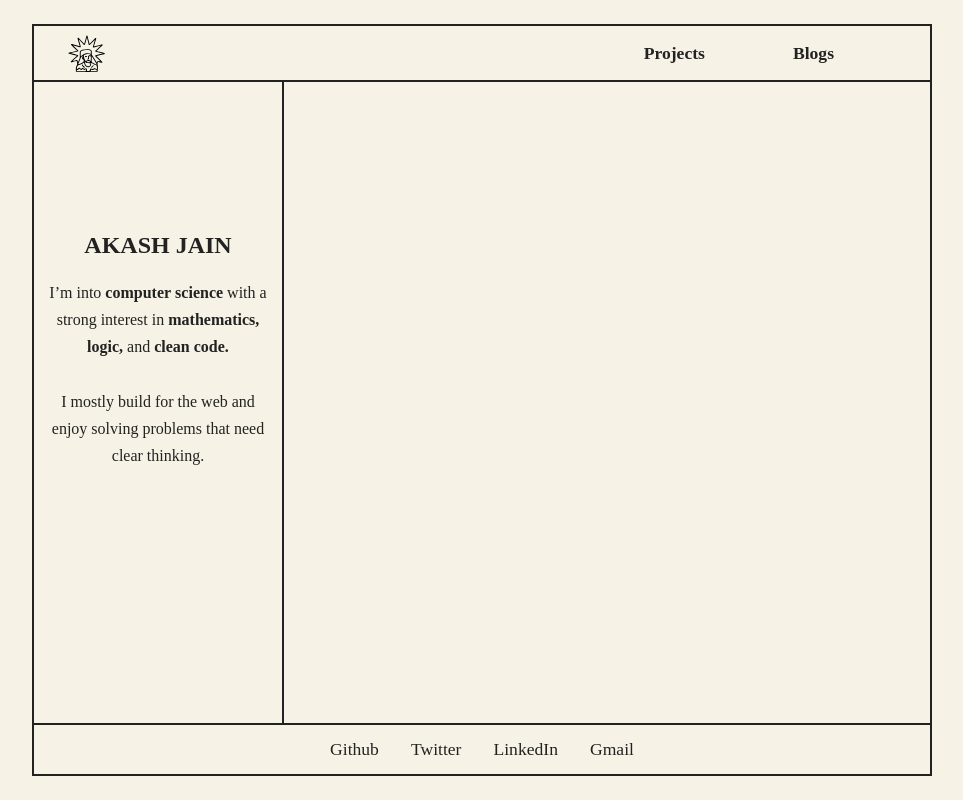
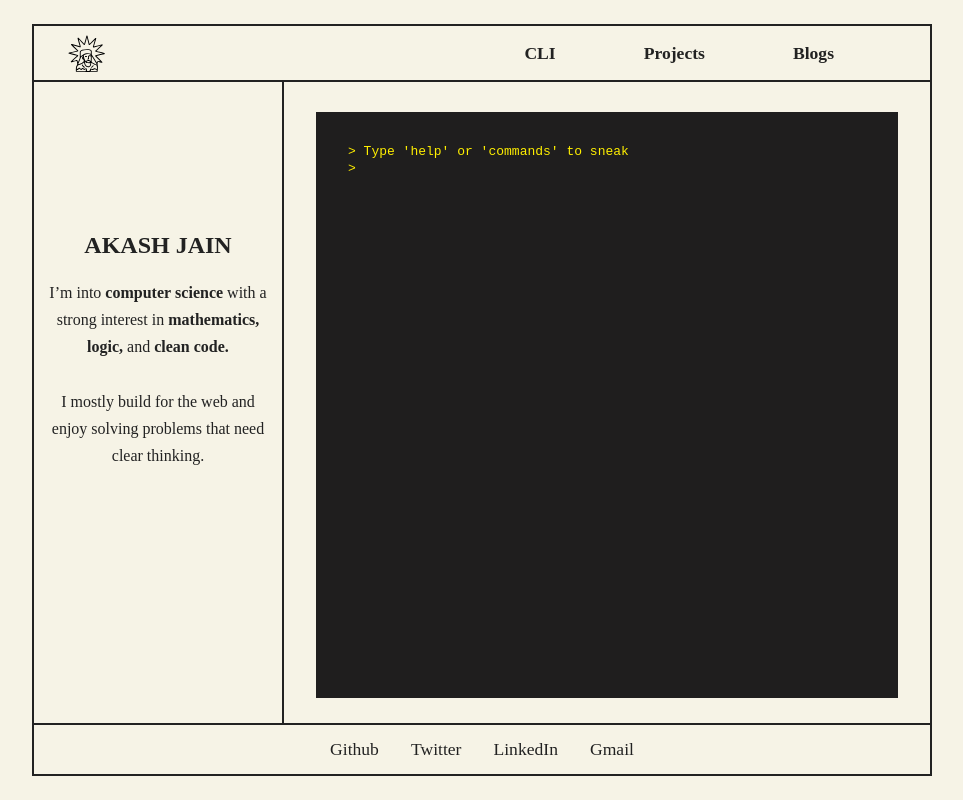
Before and after one commit to int-arsh/-a.shell, a React (Vite) app: page /cli in a window 1280 px wide. Shown: the whole page, without its empty margins (158-1121 px from the left). Built offline with nearby package versions, Linux system fonts and the light colour scheme; a web font is replaced by a local one.

Commit message:
Add terminal component with command handling and styling; update routing and header links

```diff
--- a/src/App.css
+++ b/src/App.css
@@ -377,3 +377,34 @@ body, html {
     font-size: 0.95em;
   }
 }
+
+
+.terminal {
+  width: 100%;
+  max-width: 600px;
+  background: #1f1e1e;
+  color: #ffef00;
+  font-family: monospace;
+  padding: 2rem;
+  /* border-radius: 8px; */
+  min-height: 200px;
+  height: 100%;
+  white-space: pre-wrap;
+  overflow-x: auto;
+  /* box-shadow: 0 0 15px #00ff0040; */
+}
+
+.cursor {
+  display: inline-block;
+  width: 10px;
+  height: 1em;
+  background: #ffef00;
+  margin-left: 4px;
+  animation: blink 1s step-start infinite;
+}
+
+@keyframes blink {
+  50% {
+    opacity: 0;
+  }
+}
--- a/src/App.jsx
+++ b/src/App.jsx
@@ -5,7 +5,9 @@ import About from './components/About';
 import ProjectsList from './components/ProjectsList';
 import BlogsList from './components/BlogsList';
 import BlogPost from './components/BlogPost';
-import FeaturedBlogs from './components/FeaturedBlogs';
+// import FeaturedBlogs from './components/FeaturedBlogs';
+import Terminal from './components/Terminal';
+
 
 function App() {
   return (
@@ -18,7 +20,8 @@ function App() {
             </div>
             <div className="dynamic-section">
                 <Routes>
-                    <Route path="/" element={<FeaturedBlogs />} />
+                    <Route path="/" element={<Terminal />} />
+                    <Route path="/cli" element={<Terminal />} />
                     <Route path="/projects" element={<ProjectsList />} />
                     <Route path="/blogs" element={<BlogsList />} />
                     <Route path="/blogs/:blogName" element={<BlogPost />} />
--- a/src/components/Header.jsx
+++ b/src/components/Header.jsx
@@ -15,6 +15,7 @@ function Header() {
           </span>
         </Link>
         <div className="nav-links">
+          <Link to="/cli">CLI</Link>
           <Link to="/projects">Projects</Link>
           <Link to="/blogs">Blogs</Link>
         </div>
--- /dev/null
+++ b/src/components/Terminal.jsx
@@ -0,0 +1,86 @@
+import React, { useState, useEffect } from "react";
+import "../App.css"; // add styles from next block
+
+const Terminal = () => {
+  const [history, setHistory] = useState([
+    "> Type 'help' or 'commands' to sneak"
+  ]);
+  const [input, setInput] = useState("");
+  const [isTyping, setIsTyping] = useState(false);
+
+  const responses = {
+    whoami: [
+      "Hi, I'm Akash Jain.",
+      "I build things with logic and code."
+    ],
+    projects: [
+      "- Portfolio: github.com/int-arsh/portfolio",
+      "- Shell: github.com/int-arsh/a-shell"
+    ],
+    connect: [
+      "GitHub: https://github.com/int-arsh",
+      "Email: jainaakash303@gmail.com"
+    ],
+    help: [
+      "Available commands:",
+      "> whoami",
+      "> projects",
+      "> connect",
+      "> clear",
+      "> help"
+    ]
+  };
+
+  const simulateTyping = async (lines) => {
+    setIsTyping(true);
+    for (let line of lines) {
+      await new Promise((r) => setTimeout(r, 30));
+      setHistory((prev) => [...prev, line]);
+    }
+    setIsTyping(false);
+  };
+
+  const handleCommand = (command) => {
+    const cmd = command.trim().toLowerCase();
+    if (cmd === "clear") {
+      setHistory([]);
+    } else if (responses[cmd]) {
+      simulateTyping(responses[cmd]);
+    } else {
+      setHistory((prev) => [...prev, `> ${command}`, "command not found"]);
+    }
+  };
+
+  const handleKeyDown = (e) => {
+    if (e.key === "Enter") {
+      setHistory((prev) => [...prev, `> ${input}`]);
+      handleCommand(input);
+      setInput("");
+    } else if (e.key.length === 1 || e.key === "Backspace") {
+      setInput((prev) =>
+        e.key === "Backspace" ? prev.slice(0, -1) : prev + e.key
+      );
+    }
+  };
+
+  useEffect(() => {
+    window.addEventListener("keydown", handleKeyDown);
+    return () => window.removeEventListener("keydown", handleKeyDown);
+  });
+
+  return (
+    <div className="terminal">
+      {history.map((line, idx) => (
+        <div key={idx}>{line}</div>
+      ))}
+      {!isTyping && (
+        <div>
+          <span>&gt; {input}</span>
+          <span className="cursor" />
+        </div>
+      )}
+    </div>
+  );
+};
+
+export default Terminal;
```
